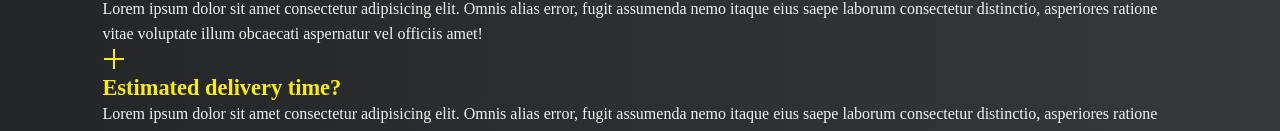
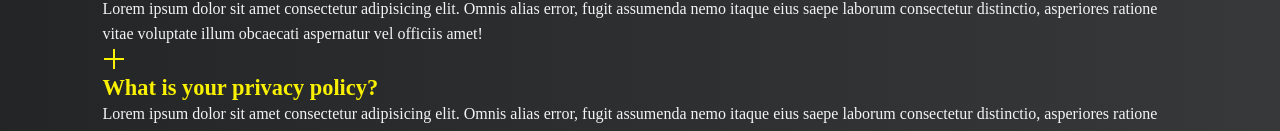
Before and after one commit to DonealPique/Thunder-Bikes, a plain HTML site: page index.html in a window 1280 px wide. Shown: the part 4981-5112 px from the top of the page. Drawn offline with nearby package versions, Linux system fonts and the light colour scheme; a web font is replaced by a local one.

Commit message:
Jul 10, 2024, 10:49 AM

```diff
--- a/index.html
+++ b/index.html
@@ -391,7 +391,7 @@
                     <div class="icon">
                         <img src="/src/assets/icons/icons8-plus-24.png">
                         <div class="detail">
-                            <h4>Estimated delivery time?</h4>
+                            <h4>What is your privacy policy?</h4>
                             <p>
                                 Lorem ipsum dolor sit amet consectetur adipisicing elit. Omnis alias error, fugit
                                 assumenda nemo itaque eius saepe laborum consectetur distinctio, asperiores ratione
```
